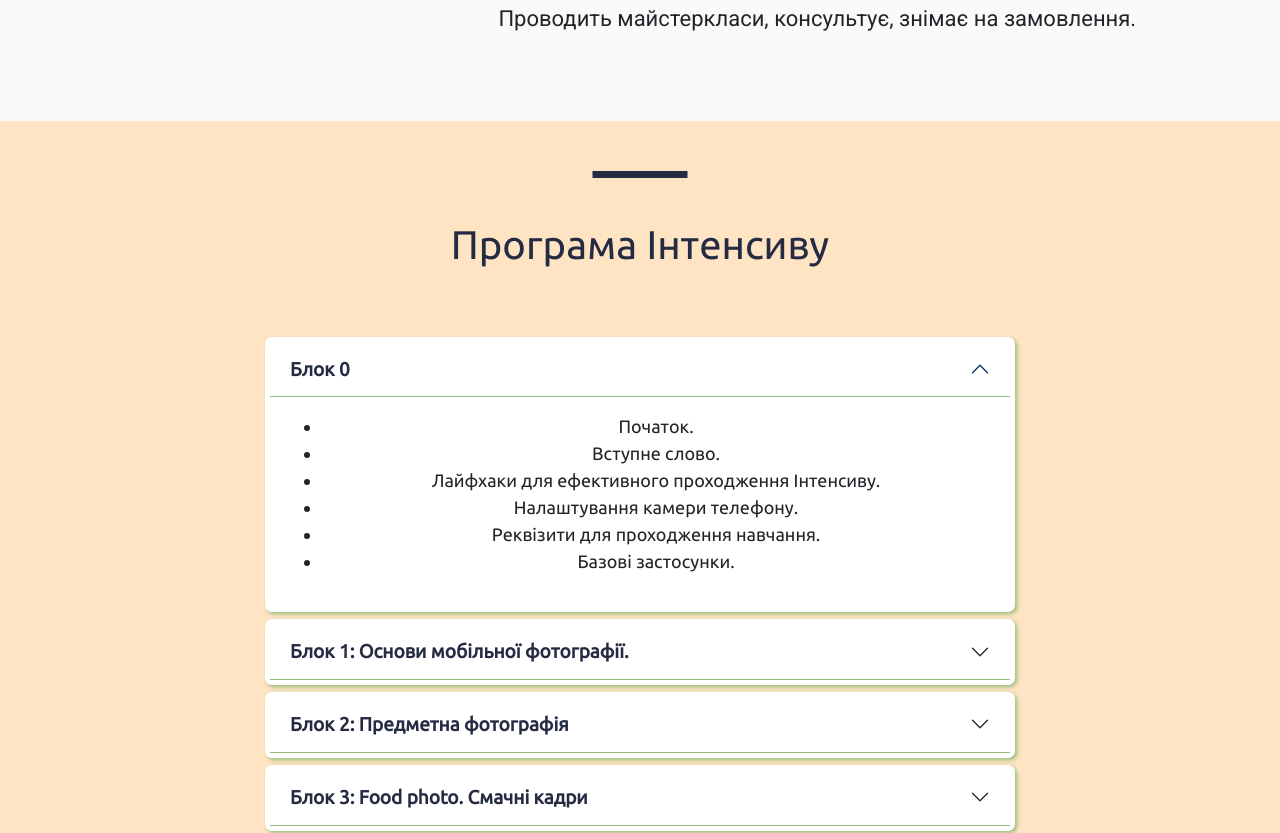
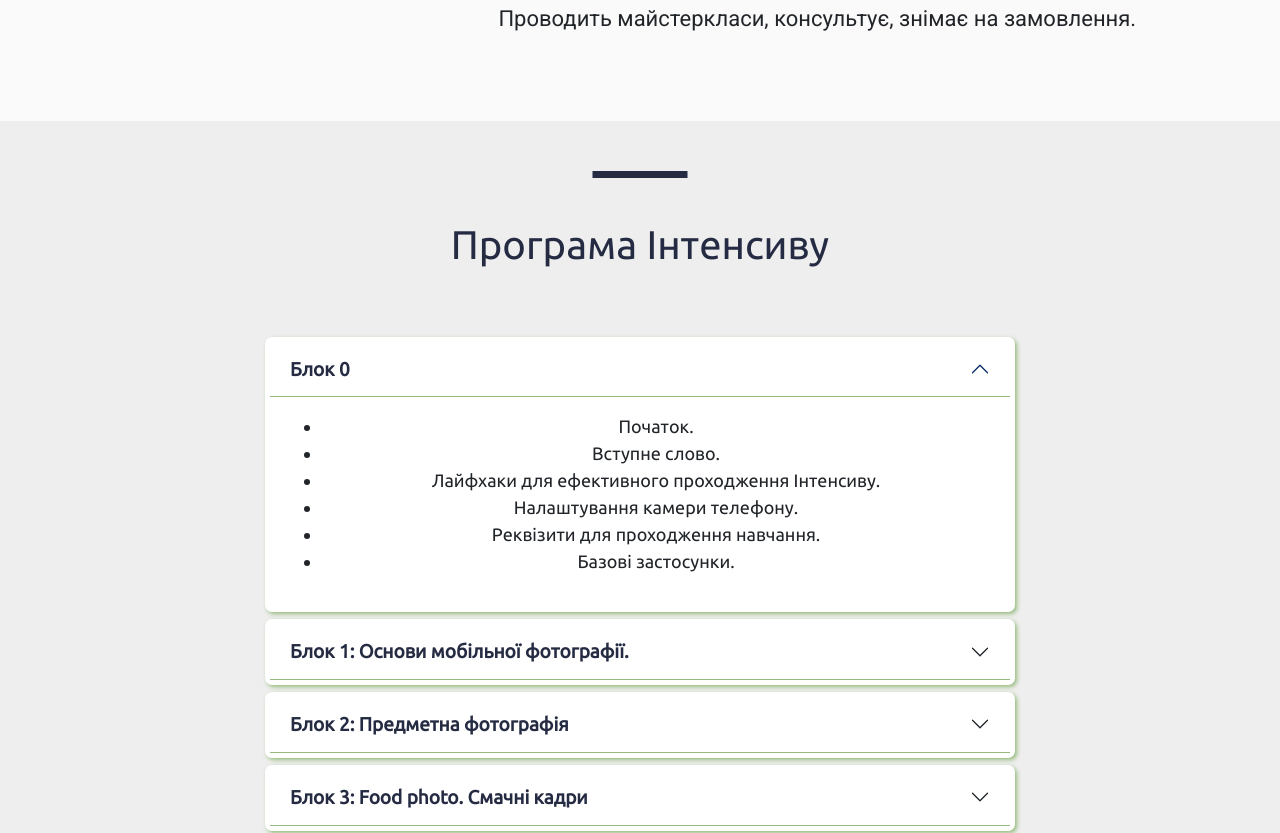
Before and after one commit to HannaNesterova/olena_ray_landing, a React (Create React App) app: page / in a window 1280 px wide. Shown: the part 2041-2874 px from the top of the page. Built offline with nearby package versions, Linux system fonts and the light colour scheme.

Commit message:
Program component

```diff
--- a/src/components/Program/Program.module.css
+++ b/src/components/Program/Program.module.css
@@ -3,7 +3,7 @@ font-family: "Roboto", sans-serif; */
 @import url('https://fonts.googleapis.com/css2?family=Roboto:wght@300;400;500&family=Ubuntu:ital,wght@0,300;0,400;1,400&display=swap');
 
 .program_container{
-    background-color: bisque;
+    background-color: #a9a9a933;
     padding: 50px 0px;
 }
 .container h2{
```
Also changed, not shown: src/img/imgs/background-plans.jpeg (added).
